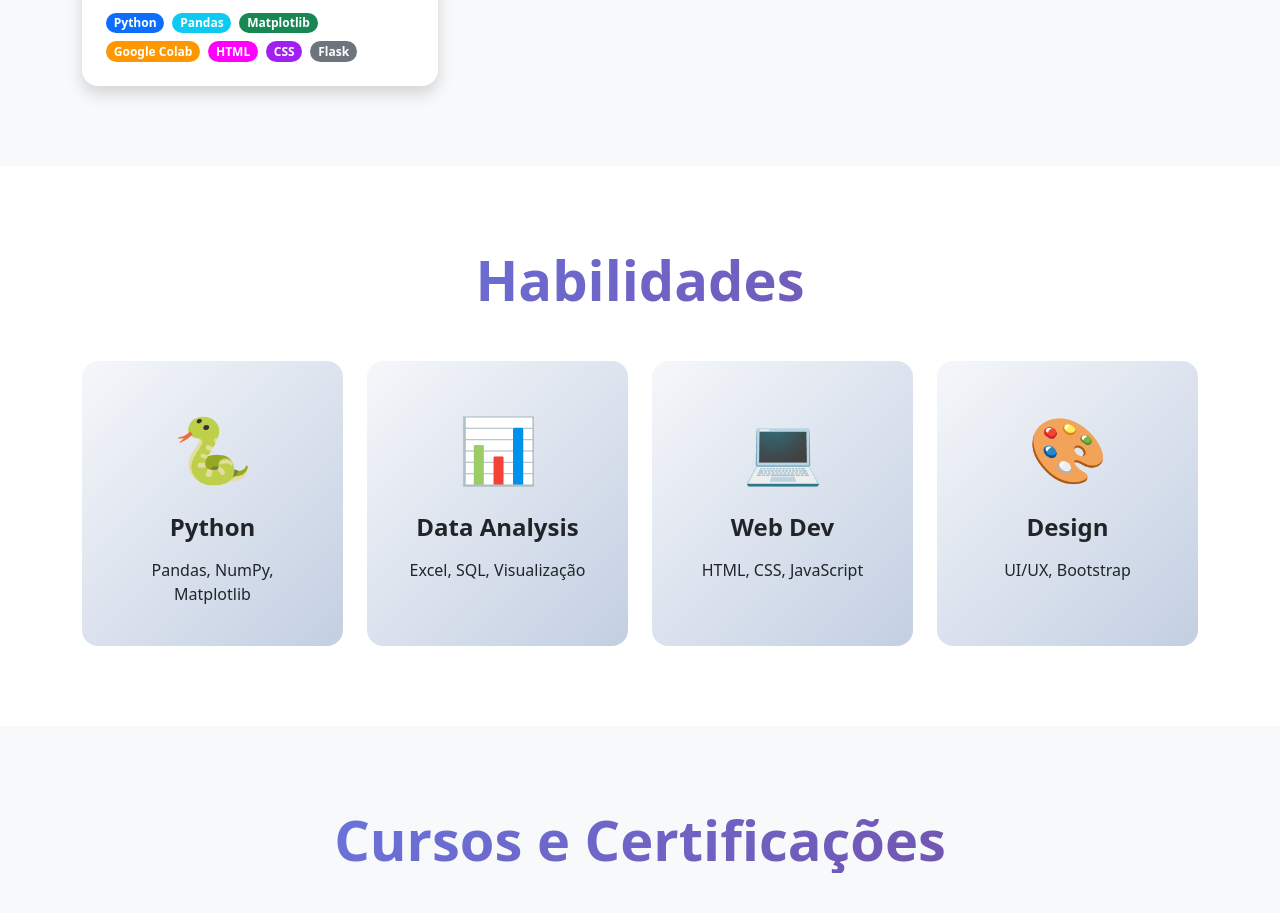
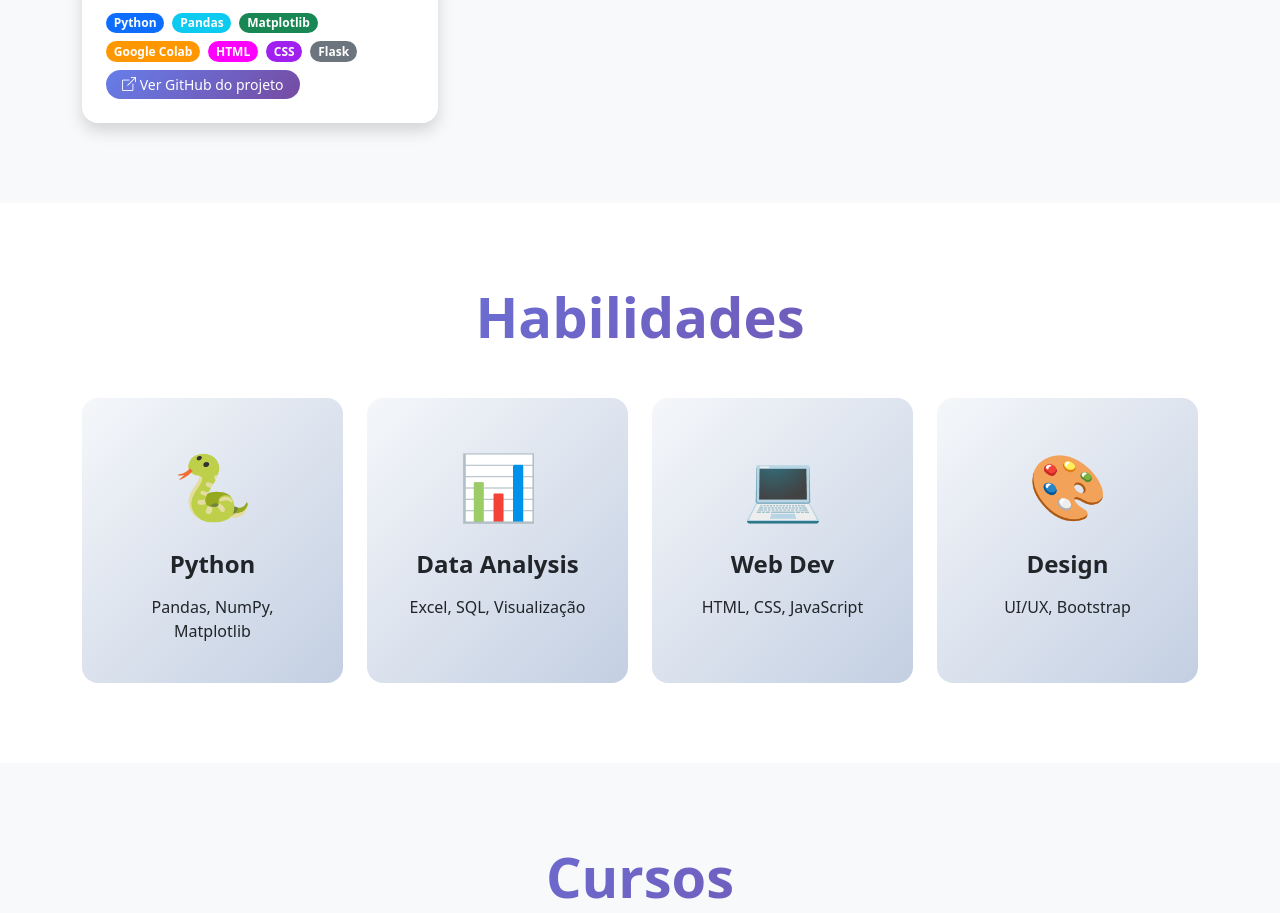
Before and after one commit to giotrzz/portfolio, a plain HTML site: page index.html in a window 1280 px wide. Shown: the part 2957-3870 px from the top of the page. Drawn offline with nearby package versions, Linux system fonts and the light colour scheme.

Commit message:
alterando index

```diff
--- a/index.html
+++ b/index.html
@@ -231,6 +231,9 @@
                                 <span class = "badge bg-pink rounded-pill">HTML</span>
                                 <span class = "badge bg-purple rounded-pill">CSS</span>
                                 <span class = "badge bg-secondary rounded-pill">Flask</span>
+                                <a href="https://github.com/koitech-API/ProjectAPI" target="_blank" class="btn btn-gradient btn-sm rounded-pill px-3">
+                                 <i class="bi bi-box-arrow-up-right"></i> Ver GitHub do projeto
+                                </a>
                             </div>
                         </div>
                     </div>
@@ -283,7 +286,7 @@
 
     <section id="cursos" class="bg-light">
         <div class="container">
-            <h2 class="text-center display-4 fw-bold mb-5 gradient-text">Cursos e Certificações</h2>
+            <h2 class="text-center display-4 fw-bold mb-5 gradient-text">Cursos</h2>
 
             <div class="row g-4">
                 <div class="col-lg-4 col-md-6">
```
